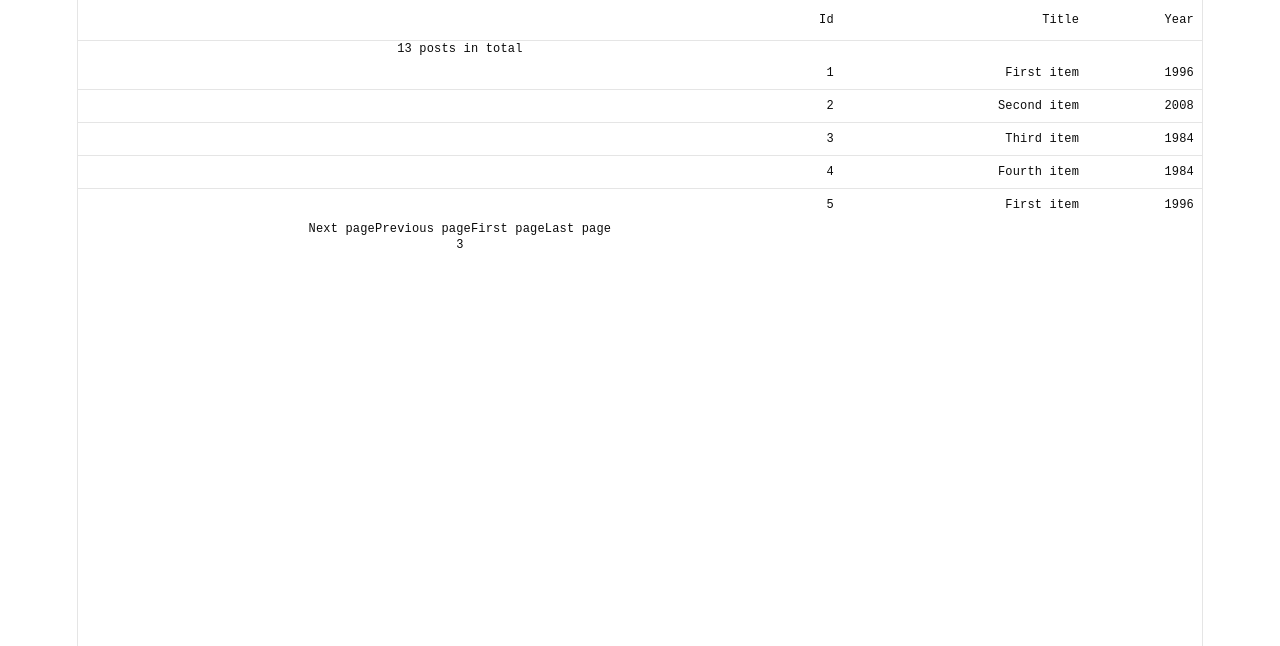
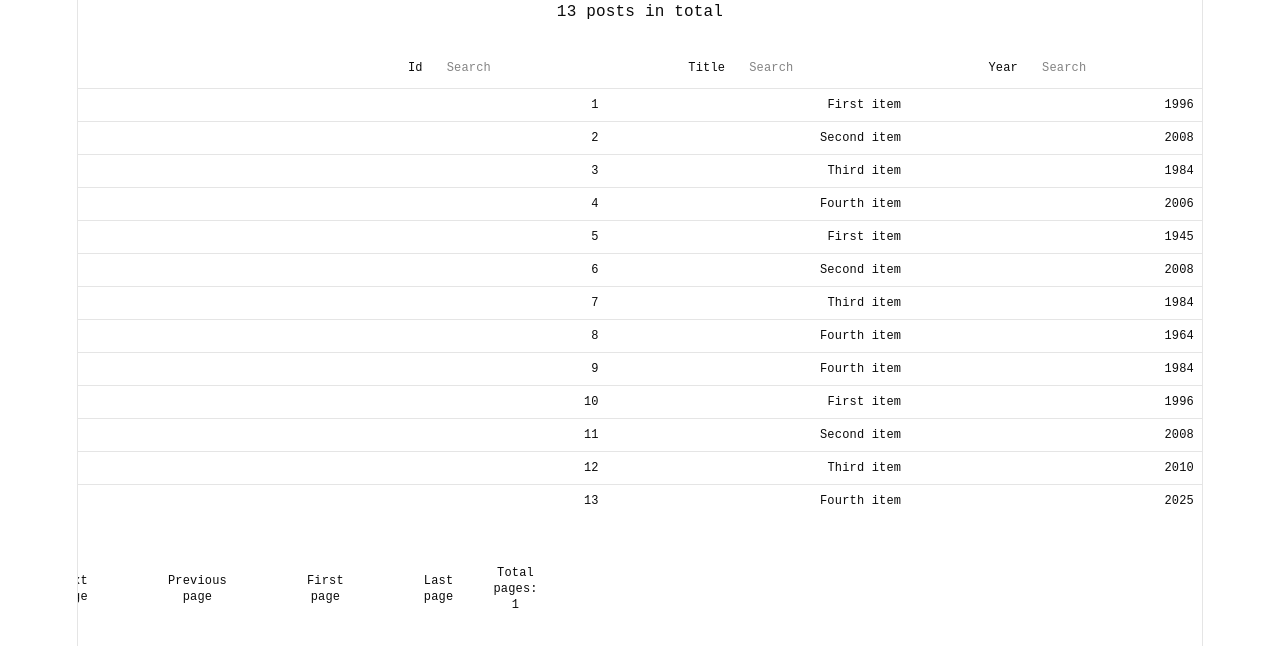
Before and after one commit to LexiconGroup61/react-frontend, a React (Vite) app: page /table in a window 1280 px wide. Shown: the top 646 px of the page. Built offline with nearby package versions, Linux system fonts and the light colour scheme.

Commit message:
Table filtering

```diff
--- a/src/components/DataTable.jsx
+++ b/src/components/DataTable.jsx
@@ -1,7 +1,7 @@
 import {
     createColumnHelper,
     flexRender,
-    getCoreRowModel,
+    getCoreRowModel, getFilteredRowModel,
     getPaginationRowModel,
     getSortedRowModel,
     useReactTable
@@ -20,16 +20,16 @@ const data = [
     { id: 1, title: "First item", year: 1996 },
     { id: 2, title: "Second item", year: 2008 },
     { id: 3, title: "Third item", year: 1984 },
-    { id: 4, title: "Fourth item", year: 1984 },
-    { id: 5, title: "First item", year: 1996 },
+    { id: 4, title: "Fourth item", year: 2006 },
+    { id: 5, title: "First item", year: 1945 },
     { id: 6, title: "Second item", year: 2008 },
     { id: 7, title: "Third item", year: 1984 },
-    { id: 8, title: "Fourth item", year: 1984 },
+    { id: 8, title: "Fourth item", year: 1964 },
     { id: 9, title: "Fourth item", year: 1984 },
     { id: 10, title: "First item", year: 1996 },
     { id: 11, title: "Second item", year: 2008 },
-    { id: 12, title: "Third item", year: 1984 },
-    { id: 13, title: "Fourth item", year: 1984 }
+    { id: 12, title: "Third item", year: 2010 },
+    { id: 13, title: "Fourth item", year: 2025 }
 ]
 
 const columnHelper = createColumnHelper();
@@ -46,6 +46,7 @@ const columns = [
     columnHelper.accessor('year', {
         header: "Year",
         cell: info => info.getValue()
+
     })
 ]
 
@@ -57,22 +58,36 @@ const DataTable = () => {
         getCoreRowModel: getCoreRowModel(),
         getSortedRowModel: getSortedRowModel(),
         getPaginationRowModel: getPaginationRowModel(),
+        getFilteredRowModel: getFilteredRowModel(),
+        globalFilterFn: "text",
         initialState: {
             pagination: {
-                pageSize: 5,
+                pageSize: 20,
             }
         }
     })
 
     return (
-            <Table>
-                <p>{table.getRowCount()} posts in total</p>
+        <>
+            <p>{table.getRowCount()} posts in total</p>
+            <input value=" "
+                   onChange={e => table.setGlobalFilter(String(e.target.value))}
+                   placeholder="Search"
+                   className="pl-6"
+            />
+            <Table className="m-auto">
+
                 <TableHeader>
                 { table.getHeaderGroups().map((headerGroup) => (
                     <TableRow>
                         {headerGroup.headers.map((header) => (
                             <TableHead className="text-right" onClick={header.column.getToggleSortingHandler()}>
                                 { flexRender(header.column.columnDef.header, header.getContext())}
+                                <input value={header.column.getFilterValue()}
+                                       onChange={e => header.column.setFilterValue(String(e.target.value))}
+                                       placeholder="Search"
+                                       className="pl-6"
+                                />
                             </TableHead>
                         ))}
                     </TableRow>
@@ -88,13 +103,15 @@ const DataTable = () => {
                     ))}
                 </TableRow>))}
                 </TableBody>
-                <button onClick={() => table.nextPage()}>Next page</button>
-                <button onClick={() => table.previousPage()}>Previous page</button>
-                <button onClick={() => table.firstPage()}>First page</button>
-                <button onClick={() => table.lastPage()}>Last page</button>
-                <p>{table.getPageCount()}</p>
-
+                <div className="flex justify-center w-100">
+                <button  className="px-10" onClick={() => table.nextPage()}>Next page</button>
+                <button className="px-10"  onClick={() => table.previousPage()}>Previous page</button>
+                <button className="px-10"  onClick={() => table.firstPage()}>First page</button>
+                <button className="px-10"  onClick={() => table.lastPage()}>Last page</button>
+                <p className="py-12">Total pages: {table.getPageCount()}</p>
+                </div>
             </Table>
+        </>
 
     );
 };
```
